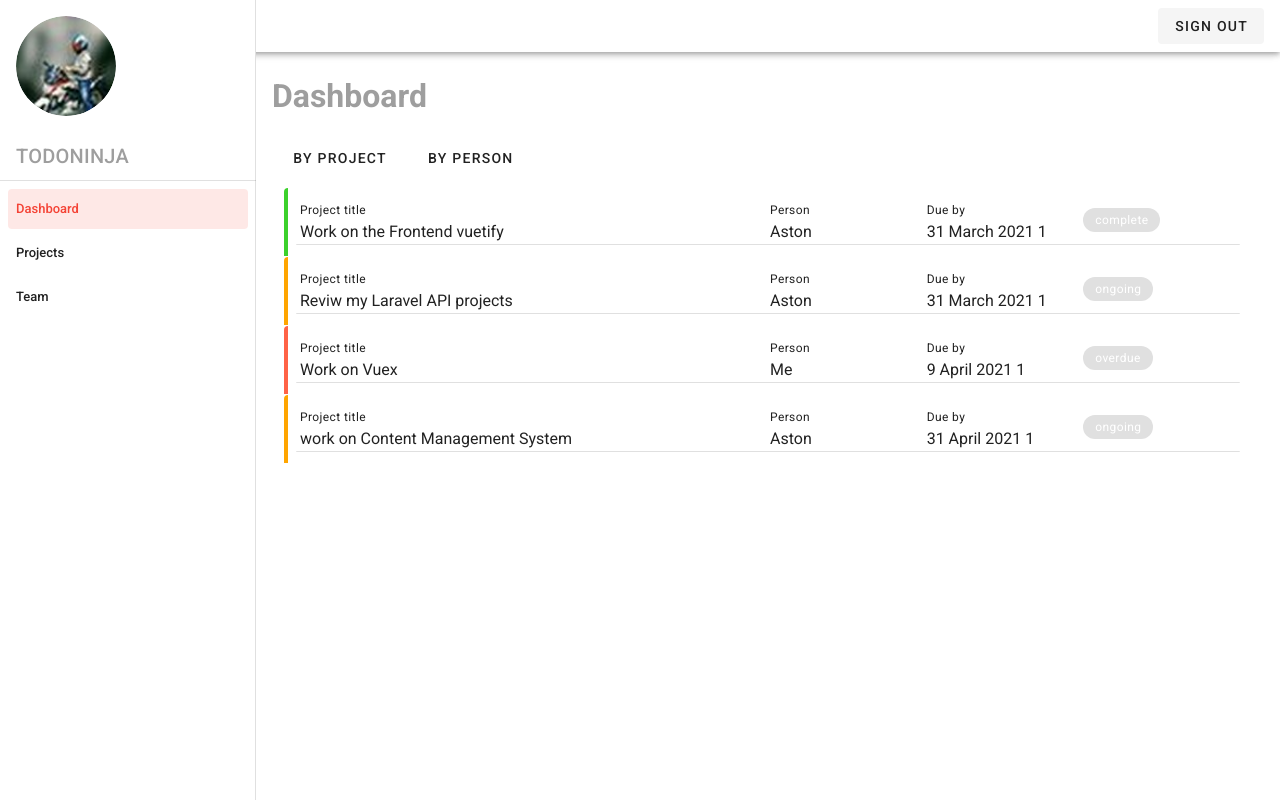
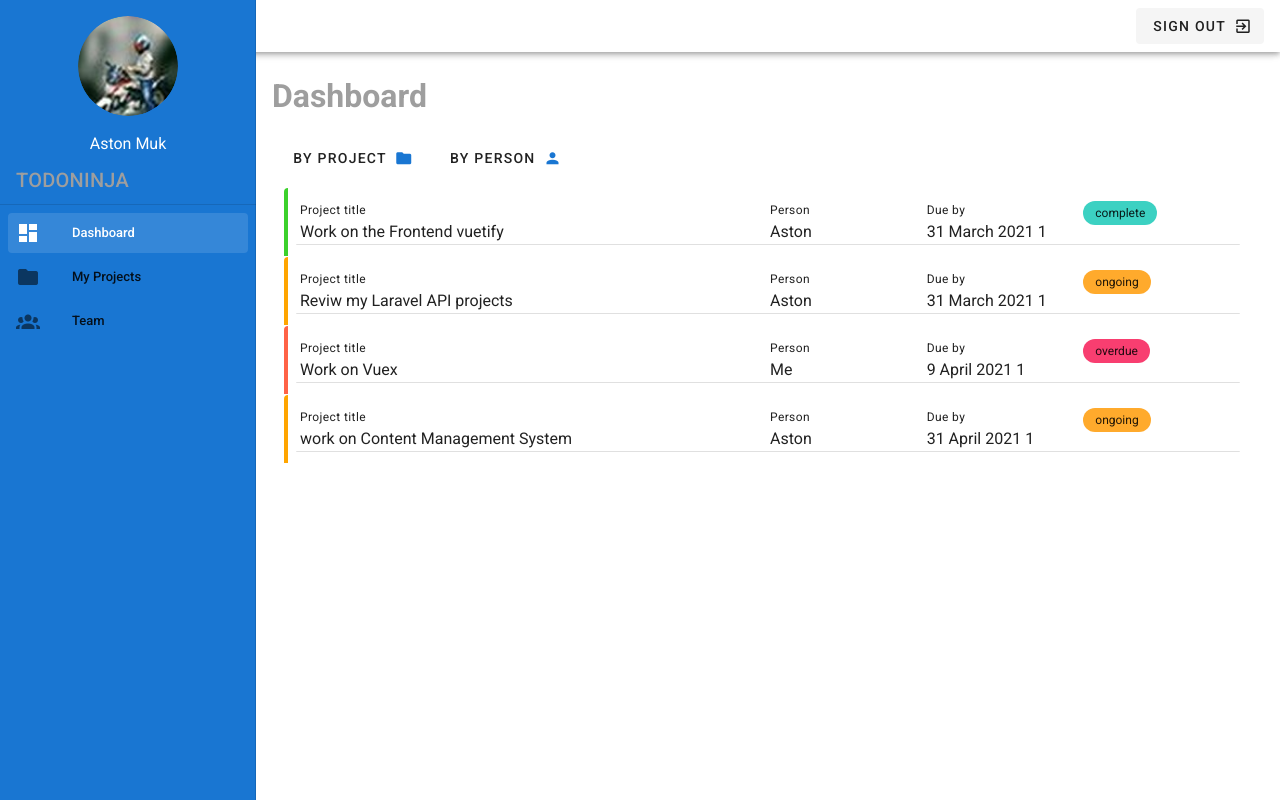
Before and after one commit to Astonie/Projectify, a Vue app: page / in a window 1280 px wide. Both pictures are taken after a click on the button 28 px from the left and 26 px from the top of the page. Built offline with nearby package versions, Linux system fonts and the light colour scheme.

Commit message:
fixed the icons and expansion slot

```diff
--- a/package.json
+++ b/package.json
@@ -11,9 +11,11 @@
     "core-js": "^3.6.5",
     "vue": "^2.6.11",
     "vue-router": "^3.2.0",
-    "vuetify": "^2.4.0"
+    "vuetify": "^2.4.0",
+    "vuex": "^3.6.2"
   },
   "devDependencies": {
+    "@mdi/font": "^5.9.55",
     "@vue/cli-plugin-babel": "~4.5.0",
     "@vue/cli-plugin-eslint": "~4.5.0",
     "@vue/cli-plugin-router": "~4.5.0",
@@ -21,6 +23,8 @@
     "babel-eslint": "^10.1.0",
     "eslint": "^6.7.2",
     "eslint-plugin-vue": "^6.2.2",
+    "font-awesome": "^4.7.0",
+    "material-design-icons-iconfont": "^6.1.0",
     "sass": "^1.32.0",
     "sass-loader": "^10.0.0",
     "vue-cli-plugin-vuetify": "~2.3.1",
--- a/src/components/Navbar.vue
+++ b/src/components/Navbar.vue
@@ -9,17 +9,18 @@
 
       <v-spacer></v-spacer>
 
-      <v-btn depressed class="">Sign Out
-        <!-- <v-icon>exit_to_app</v-icon> -->
+      <v-btn depressed right class="right">Sign Out
+        <v-icon right >mdi-exit-to-app</v-icon>
       </v-btn>
 
     </v-toolbar>
 
-    <v-navigation-drawer app  v-model="drawer" >
-      <v-layout column class="center" >
-        <v-avatar class="ma-4"  align-center size="100" >
+    <v-navigation-drawer hide-overlay app class="primary" v-model="drawer" >
+      <v-layout column wrap class="align-center" >
+        <v-avatar class="ma-4" size="100" >
           <img src="/avatar-1.jpg" alt="">
         </v-avatar>
+        <div class="white--text" > Aston Muk </div>
       </v-layout>
       <v-list-item  >
         <v-list-item-content height="60px">
@@ -32,12 +33,12 @@
       <v-divider></v-divider>
 
       <v-list dense nav>
-       <v-list-item-group color="red" >
+       <v-list-item-group class="white--text" >
         <v-list-item v-for="link in links" :key="link.text"
                                       router :to="link.route">
-          <!-- <v-list-item-icon>
+          <v-list-item-icon>
             <v-icon>{{ link.icon }}</v-icon>
-          </v-list-item-icon> -->
+          </v-list-item-icon>
 
           <v-list-item-title>
            {{ link.text }}
@@ -61,9 +62,9 @@
       return {
         drawer:false,
         links: [
-          {icon:'dashboard', text:'Dashboard',route:'/' },
-          {icon:'projects', text:'Projects',route:'/projects' },
-          {icon:'team', text:'Team',route:'/team' },
+          {icon:'mdi-view-dashboard', text:'Dashboard',route:'/' },
+          {icon:'mdi-folder', text:'My Projects',route:'/projects' },
+          {icon:'mdi-account-group', text:'Team',route:'/team' },
         ]
       }
 
--- a/src/views/Dashboard.vue
+++ b/src/views/Dashboard.vue
@@ -4,13 +4,52 @@
     <v-container class="my-5" >
 
       <v-layout row  class="mb-3" >
+
     <v-tooltip top>
-           <template #activator="{ }"> <v-btn text grey class="mx-1"
-           @click="sortBy('title')" slot="activator " > by project</v-btn> </template>
+      <template v-slot:activator="{ on, attrs }">
+        <v-btn text grey class=" mx-1"
+           @click="sortBy('title')" > by project
+        <v-icon
+          color="primary"
+          dark
+          v-bind="attrs"
+          v-on="on"
+          right
+
+        >
+          mdi-folder
+        </v-icon>
+        </v-btn>
+
+      </template>
       <span> Sort projects by project name </span>
+
     </v-tooltip>
 
-         <v-btn text class="mx-1" grey @click="sortBy('person')" > by person </v-btn>
+
+     <v-tooltip top>
+      <template v-slot:activator="{ on, attrs }">
+        <v-btn text grey class=" mx-1"
+           @click="sortBy('person')" > by person
+        <v-icon
+          color="primary"
+          dark
+          v-bind="attrs"
+          v-on="on"
+          right
+
+        >
+          mdi-account
+        </v-icon>
+        </v-btn>
+
+      </template>
+      <span> Sort projects by person </span>
+
+    </v-tooltip>
+
+
+        <!-- <v-btn text class="mx-1" grey @click="sortBy('person')" > by person </v-btn> -->
       </v-layout>
 
         <v-card class="pa-3" flat v-for="project in projects" :key="project.title"  >
@@ -31,8 +70,8 @@
             </v-flex>
 
             <v-flex xs2 sm4 md2 >
-              <div class="right">
-                <v-chip small :class="` ${project.status} white--text caption my-2 `" >
+              <div class="right" id="chips-container" >
+                <v-chip  small  :class="`${project.status}`" >
                   {{project.status}}
                 </v-chip>
               </div>
@@ -97,12 +136,14 @@ export default {
     }
 
 
-    .v-chip.complete{
-      color: #3cd12c ;
-      /* background:#3cd12c; */
+ #chips-container .v-chip.complete {
+  background: #3cd1c2;
 }
-    .v-chip.ongoing {
+#chips-container .v-chip.ongoing {
   background: #ffaa2c;
+}
+#chips-container .v-chip.overdue {
+  background: #f83e70;
 }
 
 
--- a/src/views/Projects.vue
+++ b/src/views/Projects.vue
@@ -1,18 +1,55 @@
 <template>
-  <div class="team">
-    <h1 class="subheading grey--text my-5" >Projects</h1>
-    <v-container>
-      content
+  <div class="team my-5">
+    <h1 class="subheading grey--text" >Projects</h1>
+    <v-container class="my-5">
+
+   <v-expansion-panels>
+    <v-expansion-panel
+      v-for="project in projects" :key="project.title">
+
+      <v-expansion-panel-header>
+        <v-card flat >
+          <v-card-text>
+            <div> {{project.title}}</div>
+          </v-card-text>
+        </v-card>
+      </v-expansion-panel-header>
+
+      <v-expansion-panel-content>
+          <div class="caption grey--text">Due by {{project.due}} </div>
+        {{project.description}}
+      </v-expansion-panel-content>
+    </v-expansion-panel>
+
+  </v-expansion-panels>
+
+
     </v-container>
   </div>
 </template>
 
 <script>
 export default {
+ data(){
+    return{
+      projects:[
+        {title:'Work on the Frontend vuetify',person:'Aston',due:'31 March 2021',status:'complete',
+        description: 'Lorem ipsum dolor sit amet consectetur adipisicing elit. Magnam tenetur impedit at, blanditiis veritatis incidunt commodi veniam esse dolorum, eius provident exercitationem ut laboriosam fuga ad soluta non accusamus molestiae.'
+        },
+            {title:'Reviw my Laravel API projects',person:'Aston',due:'31 March 2021',status:'ongoing',
+        description: 'Lorem ipsum dolor sit amet consectetur adipisicing elit. Magnam tenetur impedit at, blanditiis veritatis incidunt commodi veniam esse dolorum, eius provident exercitationem ut laboriosam fuga ad soluta non accusamus molestiae.'
+        },
+            {title:'Work on Vuex',person:'Me',due:'9 April 2021',status:'overdue',
+        description: 'Lorem ipsum dolor sit amet consectetur adipisicing elit. Magnam tenetur impedit at, blanditiis veritatis incidunt commodi veniam esse dolorum, eius provident exercitationem ut laboriosam fuga ad soluta non accusamus molestiae.'
+        },
+            {title:'work on Content Management System',person:'Aston',due:'31 April 2021',status:'ongoing',
+        description: 'Lorem ipsum dolor sit amet consectetur adipisicing elit. Magnam tenetur impedit at, blanditiis veritatis incidunt commodi veniam esse dolorum, eius provident exercitationem ut laboriosam fuga ad soluta non accusamus molestiae.'
+        }
+
+      ]
+
 
 }
+ }
+}
 </script>
-
-<style>
-
-</style>
--- a/src/views/Team.vue
+++ b/src/views/Team.vue
@@ -16,8 +16,9 @@
                   <div class="gray--text"> {{person.role}} </div>
                 </v-card-text>
                 <v-card-actions>
-                  <v-btn small grey >
-                    Message
+                  <v-btn small depressed >
+                    <v-icon>mdi-message</v-icon>
+                    <span>message</span>
                   </v-btn>
                 </v-card-actions>
 
```
Also changed, not shown: src/components/About.vue (+10 -81 lines), 1 other file (tests, documents, lock files or other folders). Lines whose indentation alone changed are shown as unchanged.
